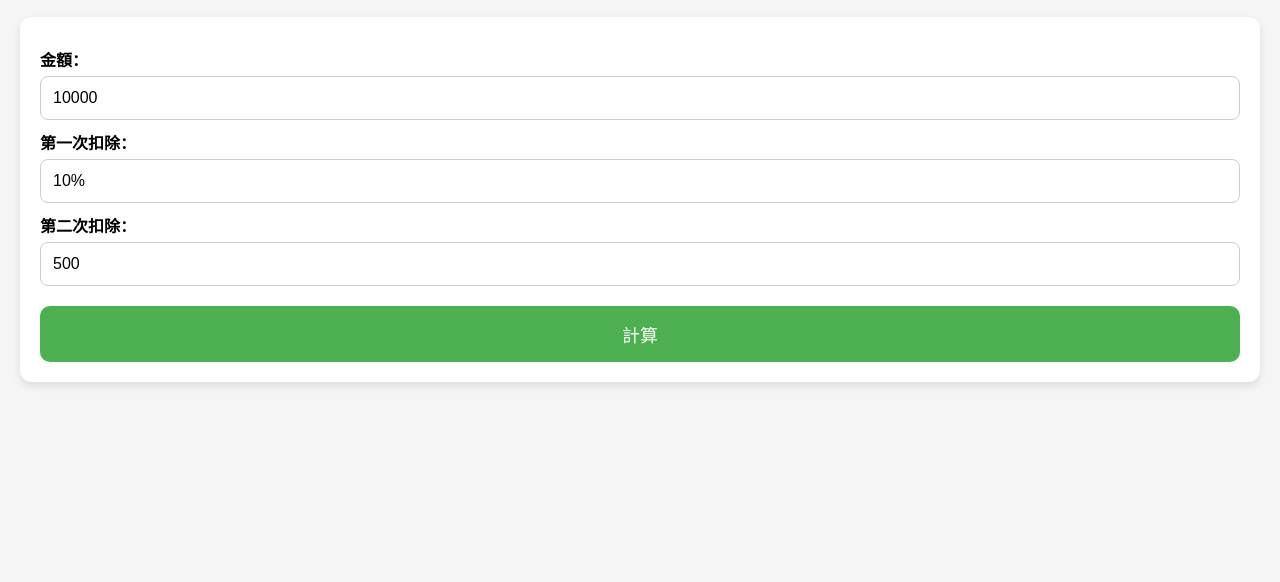
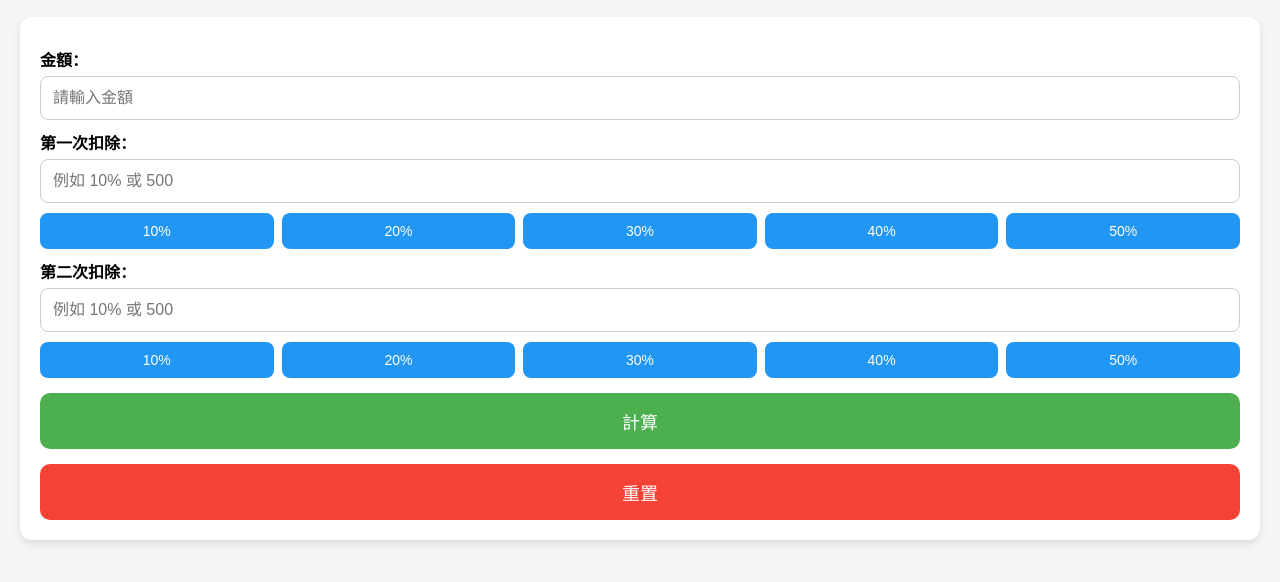
Before and after one commit to laplacehk/deduction-calculator, a plain HTML site: page index.html in a window 1280 px wide. Shown: the part 78-660 px from the top of the page. Drawn offline with Linux system fonts and the light colour scheme.

Commit message:
Update index.html

```diff
--- a/index.html
+++ b/index.html
@@ -21,7 +21,6 @@
       padding: 20px;
       margin-bottom: 20px;
       box-shadow: 0 4px 8px rgba(0,0,0,0.1);
-      max-width: 100%;
     }
     label {
       font-weight: bold;
@@ -29,28 +28,56 @@
       display: block;
     }
     input {
-      width: 100%;              /* 讓輸入框自動填滿容器 */
-      max-width: 100%;          /* 限制最大寬度不超過螢幕 */
-      box-sizing: border-box;   /* 包含 padding 在寬度計算內 */
+      width: 100%;
+      box-sizing: border-box;
       padding: 12px;
       margin-top: 5px;
       border: 1px solid #ccc;
       border-radius: 8px;
       font-size: 16px;
     }
-    button {
+    .quick-buttons {
+      display: flex;
+      flex-wrap: wrap;
+      gap: 8px;
+      margin-top: 10px;
+    }
+    .quick-buttons button {
+      flex: 1;
+      min-width: 60px;
+      background: #2196F3;
+      color: white;
+      border: none;
+      border-radius: 8px;
+      padding: 10px;
+      font-size: 14px;
+      cursor: pointer;
+    }
+    .quick-buttons button:hover {
+      background: #1976D2;
+    }
+    .main-btn, .reset-btn {
       width: 100%;
       padding: 15px;
-      background: #4CAF50;
-      color: white;
       border: none;
       border-radius: 10px;
       font-size: 18px;
-      margin-top: 20px;
+      margin-top: 15px;
       cursor: pointer;
     }
-    button:hover {
+    .main-btn {
+      background: #4CAF50;
+      color: white;
+    }
+    .main-btn:hover {
       background: #45a049;
+    }
+    .reset-btn {
+      background: #f44336;
+      color: white;
+    }
+    .reset-btn:hover {
+      background: #d32f2f;
     }
     .result-card {
       background: #fff;
@@ -59,7 +86,7 @@
       box-shadow: 0 4px 8px rgba(0,0,0,0.1);
       font-size: 18px;
       line-height: 1.6;
-      word-wrap: break-word;    /* 防止文字超出邊界 */
+      margin-top: 20px;
     }
   </style>
 </head>
@@ -68,20 +95,39 @@
 
   <div class="card">
     <label>金額：</label>
-    <input type="number" id="amount" value="10000">
+    <input type="text" id="amount" placeholder="請輸入金額" inputmode="numeric" pattern="[0-9]*">
 
     <label>第一次扣除：</label>
-    <input type="text" id="firstDeduction" value="10%">
+    <input type="text" id="firstDeduction" placeholder="例如 10% 或 500">
+    <div class="quick-buttons">
+      <button onclick="setDeduction('firstDeduction','10%')">10%</button>
+      <button onclick="setDeduction('firstDeduction','20%')">20%</button>
+      <button onclick="setDeduction('firstDeduction','30%')">30%</button>
+      <button onclick="setDeduction('firstDeduction','40%')">40%</button>
+      <button onclick="setDeduction('firstDeduction','50%')">50%</button>
+    </div>
 
     <label>第二次扣除：</label>
-    <input type="text" id="secondDeduction" value="500">
+    <input type="text" id="secondDeduction" placeholder="例如 10% 或 500">
+    <div class="quick-buttons">
+      <button onclick="setDeduction('secondDeduction','10%')">10%</button>
+      <button onclick="setDeduction('secondDeduction','20%')">20%</button>
+      <button onclick="setDeduction('secondDeduction','30%')">30%</button>
+      <button onclick="setDeduction('secondDeduction','40%')">40%</button>
+      <button onclick="setDeduction('secondDeduction','50%')">50%</button>
+    </div>
 
-    <button onclick="calculate()">計算</button>
+    <button class="main-btn" onclick="calculate()">計算</button>
+    <button class="reset-btn" onclick="resetForm()">重置</button>
   </div>
 
   <div id="result" class="result-card" style="display:none;"></div>
 
   <script>
+    function setDeduction(fieldId, value) {
+      document.getElementById(fieldId).value = value;
+    }
+
     function parseDeduction(value, base) {
       value = value.trim();
       if (value.endsWith("%")) {
@@ -97,18 +143,30 @@
       let firstInput = document.getElementById("firstDeduction").value;
       let secondInput = document.getElementById("secondDeduction").value;
 
-      let firstDeduction = parseDeduction(firstInput, amount);
+      if (isNaN(amount)) {
+        alert("請輸入金額！");
+        return;
+      }
+
+      let firstDeduction = parseDeduction(firstInput, amount) || 0;
       let afterFirst = amount - firstDeduction;
 
-      let secondDeduction = parseDeduction(secondInput, afterFirst);
+      let secondDeduction = parseDeduction(secondInput, afterFirst) || 0;
       let finalAmount = afterFirst - secondDeduction;
 
       document.getElementById("result").style.display = "block";
       document.getElementById("result").innerHTML =
-        "第一次扣除: " + Math.round(firstDeduction) + "<br>" +
-        "第一次扣除後剩餘: " + Math.round(afterFirst) + "<br>" +
-        "第二次扣除: " + Math.round(secondDeduction) + "<br>" +
-        "最後剩餘金額: " + Math.round(finalAmount);
+        "<b>第一次扣除:</b> " + Math.round(firstDeduction) + "<br>" +
+        "<b>第一次扣除後剩餘:</b> " + Math.round(afterFirst) + "<br>" +
+        "<b>第二次扣除:</b> " + Math.round(secondDeduction) + "<br>" +
+        "<b>最後剩餘金額:</b> " + Math.round(finalAmount);
+    }
+
+    function resetForm() {
+      document.getElementById("amount").value = "";
+      document.getElementById("firstDeduction").value = "";
+      document.getElementById("secondDeduction").value = "";
+      document.getElementById("result").style.display = "none";
     }
   </script>
 </body>
```
